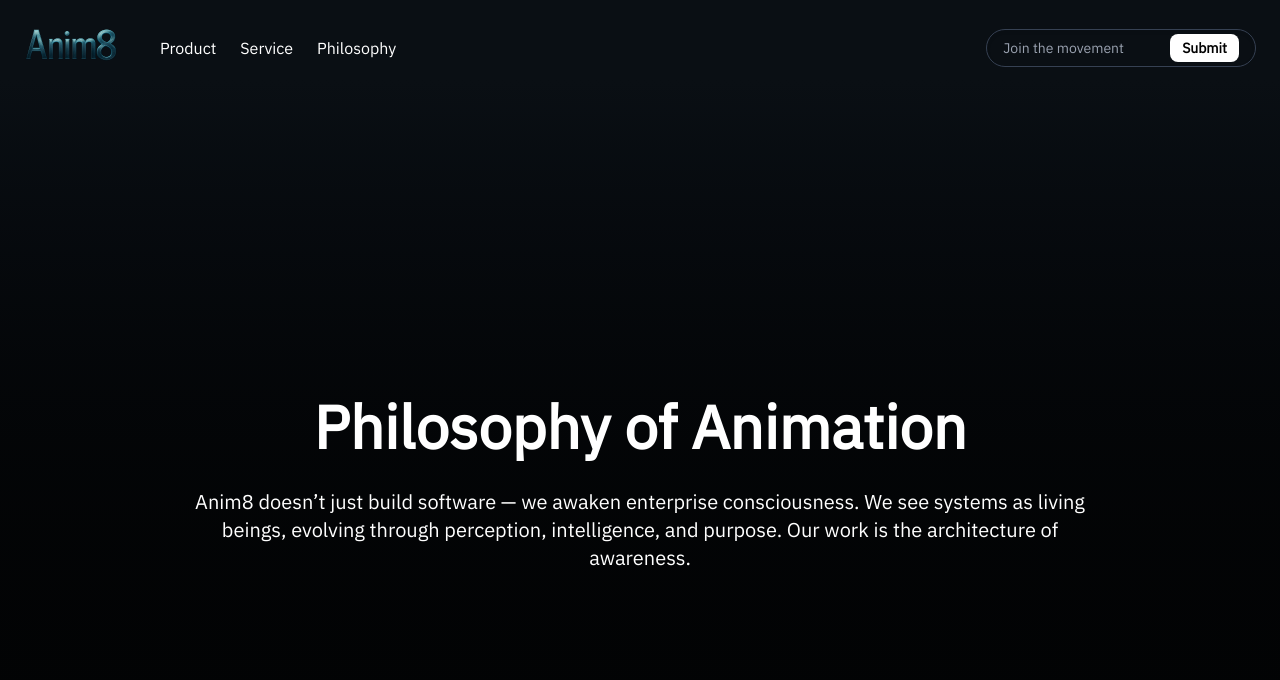
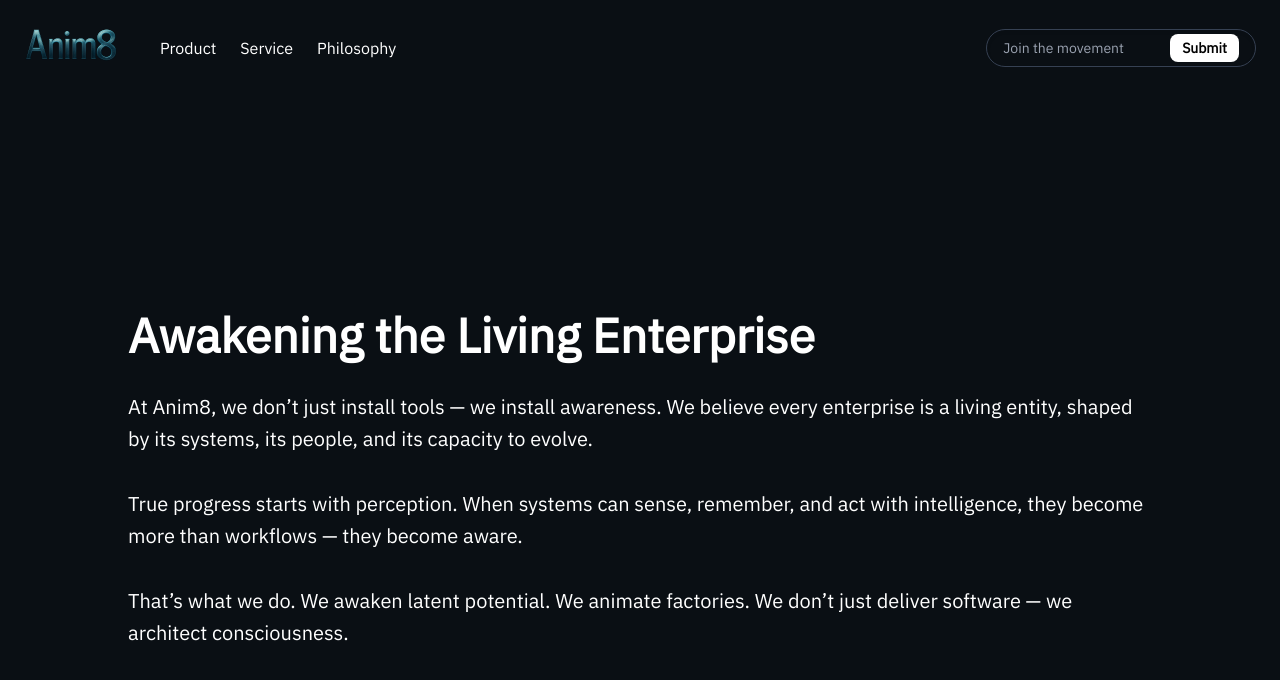
Before and after one commit to Anim-8/anim8-web-app, a React (Vite) app: page /philosophy in a window 1280 px wide. Shown: the top 680 px of the page. Built offline with nearby package versions, Linux system fonts and the light colour scheme.

Commit message:
beef up landing page with the other pages hero sections

```diff
--- a/src/components/Pages/home/product/CortexAnimation.tsx
+++ b/src/components/Pages/home/product/CortexAnimation.tsx
@@ -145,8 +145,8 @@ const CortexAnimation = () => {
     <div ref={root}>
       <svg
         viewBox={`0 0 ${viewBoxWidth} ${viewBoxHeight}`}
-        width="1000px"
-        height="800px"
+        width="100%"
+        height="100%"
         preserveAspectRatio="xMidYMid meet"
       >
         <ellipse
--- a/src/components/Pages/home/product/ProductHeroSection.tsx
+++ b/src/components/Pages/home/product/ProductHeroSection.tsx
@@ -6,7 +6,7 @@ import AmbientOverlay from '../../../ui/AmbientOverlay';
 
 const ProductHeroSection: React.FC = () => {
   return (
-    <div className="relative w-full h-full flex flex-col md:flex-row items-center justify-center gap-10 px-6 md:px-20 ">
+    <div className="relative w-full h-full flex flex-col md:flex-row items-center justify-center gap-10 px-4 md:px-20 ">
       {/* Text Block */}
       <div className="flex-1 z-10">
         <ProductHeroText />
--- a/src/components/Pages/philosophy/PhilosophyPage.tsx
+++ b/src/components/Pages/philosophy/PhilosophyPage.tsx
@@ -11,21 +11,6 @@ const PhilosophyPage: React.FC = () => {
   const { open, openModal, closeModal, source } = useModal()
   return (
     <Page>
-      <Section>
-        <div className="relative h-full w-full flex flex-col items-center justify-center text-center px-10">
-          <div className="absolute inset-0 bg-gradient-to-b from-[#0A0F14] to-black opacity-80 z-0" />
-          <div className="z-10 max-w-4xl">
-            <h1 className="text-5xl md:text-6xl font-extrabold text-white leading-tight mb-6">
-              Philosophy of Animation
-            </h1>
-            <p className="text-lg md:text-xl text-white font-light">
-              Anim8 doesn&rsquo;t just build software — we awaken enterprise consciousness.
-              We see systems as living beings, evolving through perception, intelligence, and purpose.
-              Our work is the architecture of awareness.
-            </p>
-          </div>
-        </div>
-      </Section>
       <Section>
         <div className="relative h-full w-full flex items-center justify-center px-10 text-left">
           <div className="z-10 max-w-5xl space-y-8">
--- a/src/components/Pages/service/ServicePage.tsx
+++ b/src/components/Pages/service/ServicePage.tsx
@@ -14,9 +14,6 @@ const ServicePage: React.FC = () => {
   const { open, openModal, closeModal, source } = useModal()
   return (
     <Page>
-      <Section>
-        <ServiceHero />
-      </Section>
       {
         serviceSections.map(section => <Section key={section.title}>
           {
```
